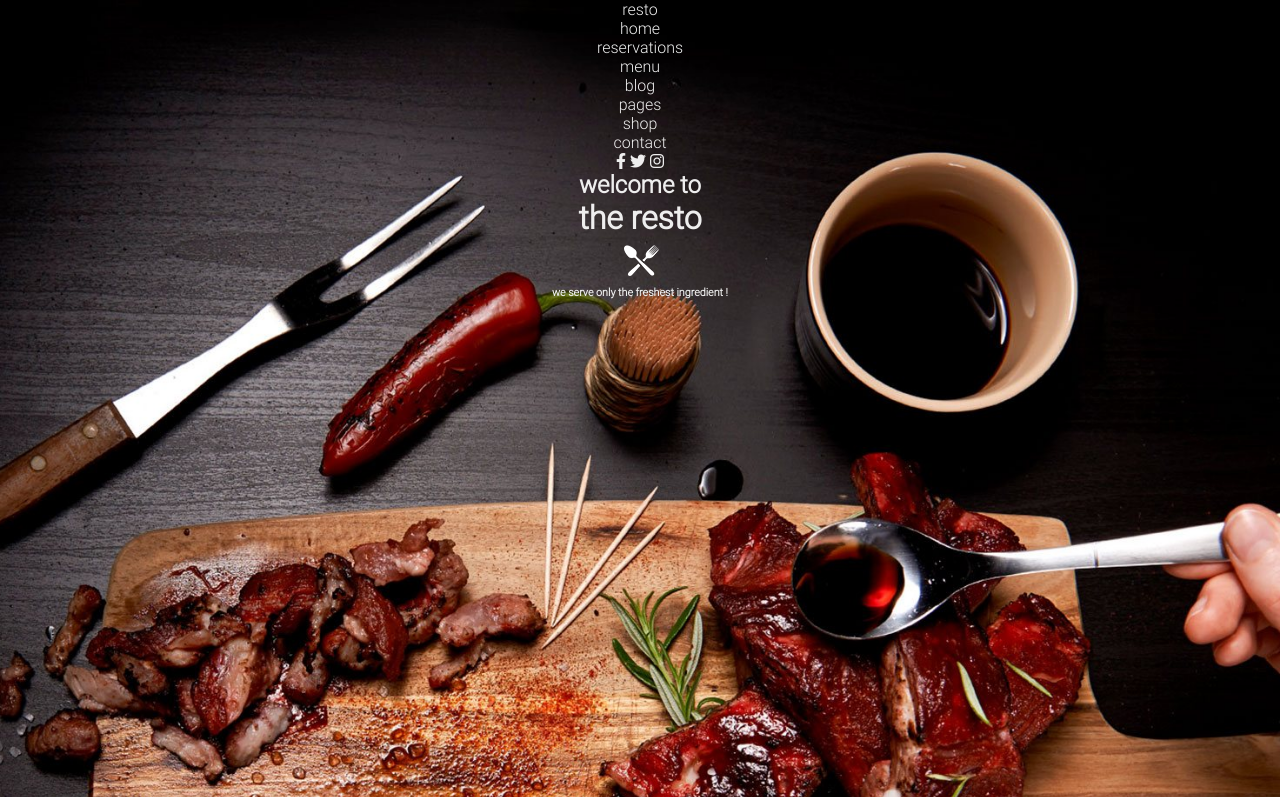
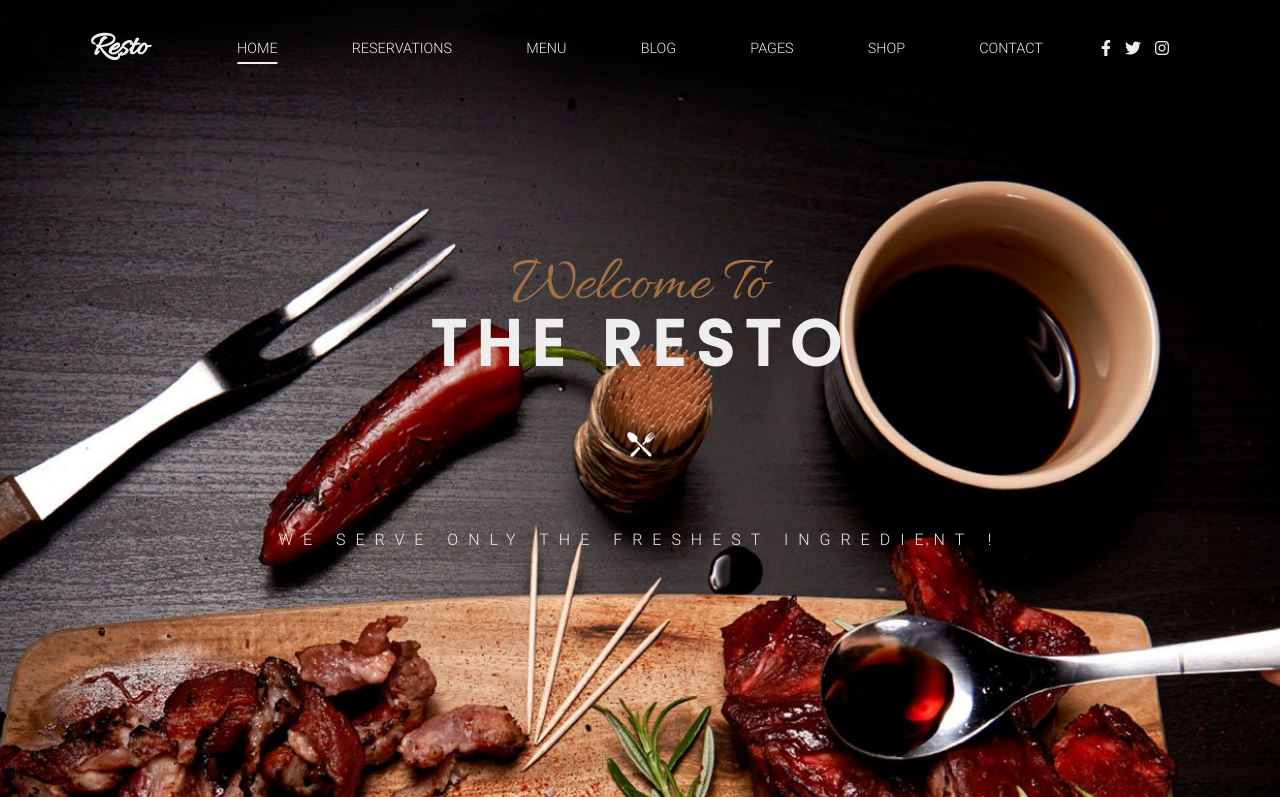
Before and after one commit to Reefsand/Leresto, a plain HTML site: page index.html in a window 1280 px wide. Shown: the top 797 px of the page. Drawn offline with Linux system fonts and the light colour scheme.

Commit message:
header finish

```diff
--- a/assets/Styles/Layout/_header.scss
+++ b/assets/Styles/Layout/_header.scss
@@ -3,4 +3,121 @@ header {
     color: $white;
     min-height: 100vh;
 
+    nav{
+    margin: 0 auto;
+    max-width: 1100px;
+    height: 12vh;
+    display: grid;
+    grid-template-columns: 10% 80% 10%;
+    align-items: center;
+
+    @media screen and (max-width: 1200px) {
+        max-width: 90%;
+    }
+    @media screen and (max-width: 900px) {
+        grid-template-columns: 15% 70% 15%;
+      }
+      @media screen and (max-width: 680px) {
+        grid-template-columns: 50% 10% 40%;
+
+      }
+
+        span{
+        font-family: $font1;
+        font-size: 2.1rem;
+        font-weight: bold;
+        text-transform: capitalize;
+        text-align: left;
+        @media screen and (max-width: 680px){
+            font-size: 2.8rem;
+            text-align: center;
+        }
+        }
+
+        ul{
+            @include alignChildren(space-around);
+            @media screen and (max-width: 680px){
+                visibility: hidden;
+            }
+            li{
+            cursor: pointer;
+            text-transform: uppercase;
+            font-size: 0.9rem;
+            display: block;
+            position: relative;
+
+             &:first-child::after{
+                position: absolute;
+                content:"";
+                background: $white;
+                height: 2px; width: 100%;
+                top: 22px;
+                transform:translateX(-100%)
+                }
+             &:hover::after{
+                position: absolute;
+                content:"";
+                background: $white;
+                height: 2px; width: 100%;
+                top: 22px;
+                transform:translateX(-100%) ;
+             }
+            }
+
+        }
+        .nav-icons{
+             i{
+            padding: 5px;
+            @media screen and (max-width: 680px){
+                padding: 15px;
+            }
+                 &:hover{
+                scale: 1.5;
+                transition: 0.3ms ease;
+                cursor: pointer;
+                }
+             }
+        }
+    }
+
+    .view{
+        margin-top: 150px;
+        height: 88vh;
+
+        h2{
+            font-family: $font1;
+            font-weight: 100;
+            color: $gold;
+            font-size: 4rem;
+            text-transform: capitalize;
+            @media screen and (max-width: 680px){
+                font-size: 2.2rem;
+                text-align: center;
+            }
+        }
+        h1{
+            margin-top: -30px;
+            font-family: $font2;
+            text-transform: uppercase;
+            letter-spacing: 10px;
+            font-size: 4rem;
+            @media screen and (max-width: 680px){
+                font-size: 2.8rem;
+                margin-top: 0px;
+
+            }
+        }
+        img{
+            scale: 0.8;
+            margin: 30px 0 60px;
+        }
+        h6{
+            text-transform: uppercase;
+            letter-spacing: 10px;
+            font-size: 1rem;
+            font-weight: 100;
+        }
+
+    }
+
 }
--- a/index.html
+++ b/index.html
@@ -14,7 +14,7 @@
     <header>
         <nav>
             <span>resto</span>
-            <ul class="navbar">
+            <ul>
                 <li>home</li>
                 <li>reservations</li>
                 <li>menu</li>
@@ -29,7 +29,7 @@
                 <i class="fab fa-instagram"></i>
             </div>
         </nav>
-        <div class="1view">
+        <div class="view">
             <h2>welcome to</h2>
             <h1>the resto</h1>
             <img src="./assets/img/ic-plate-big.png" alt="plate-big-img">
```
Also changed, not shown: assets/Styles/index.css, 1 other file.
